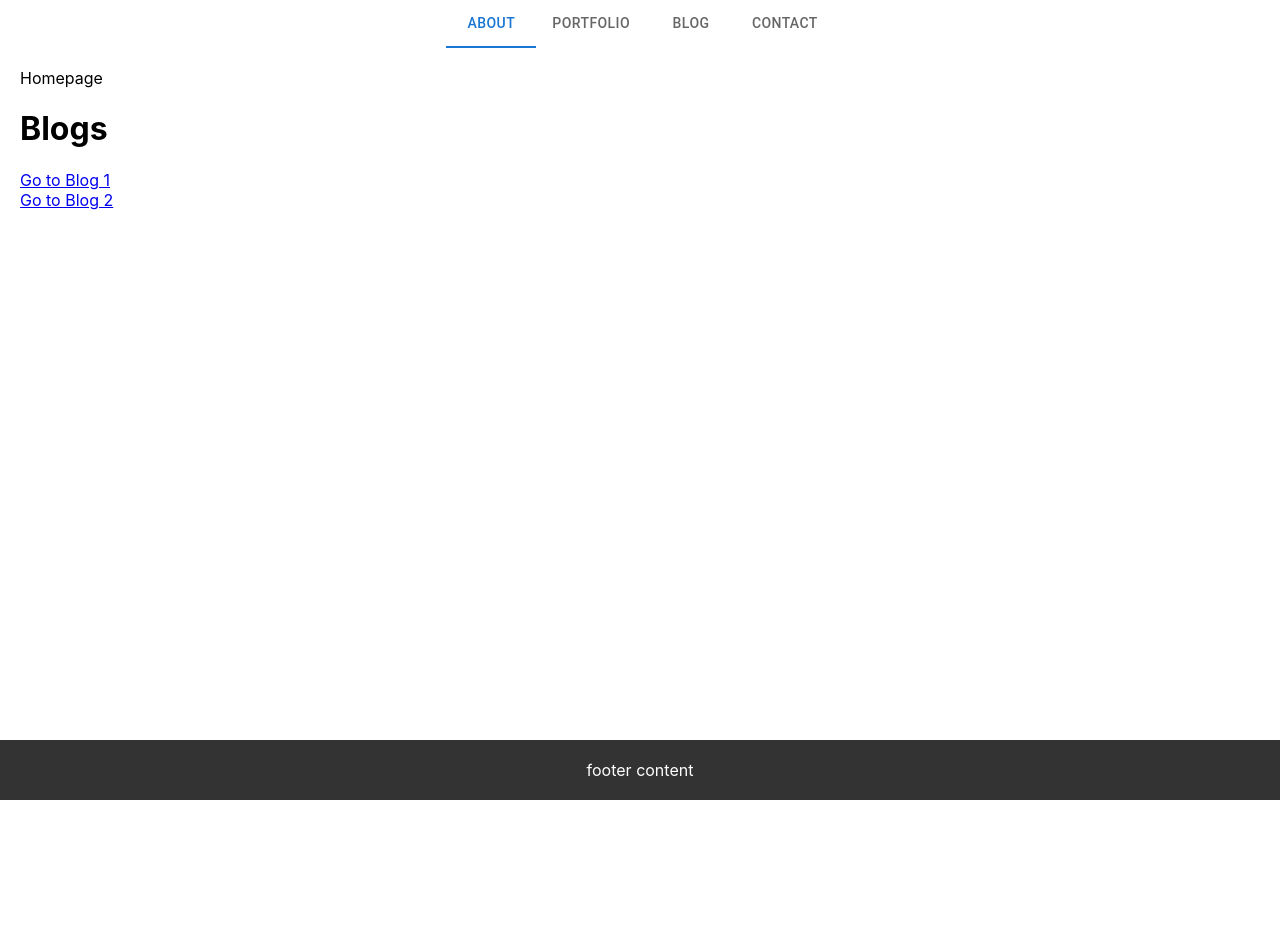
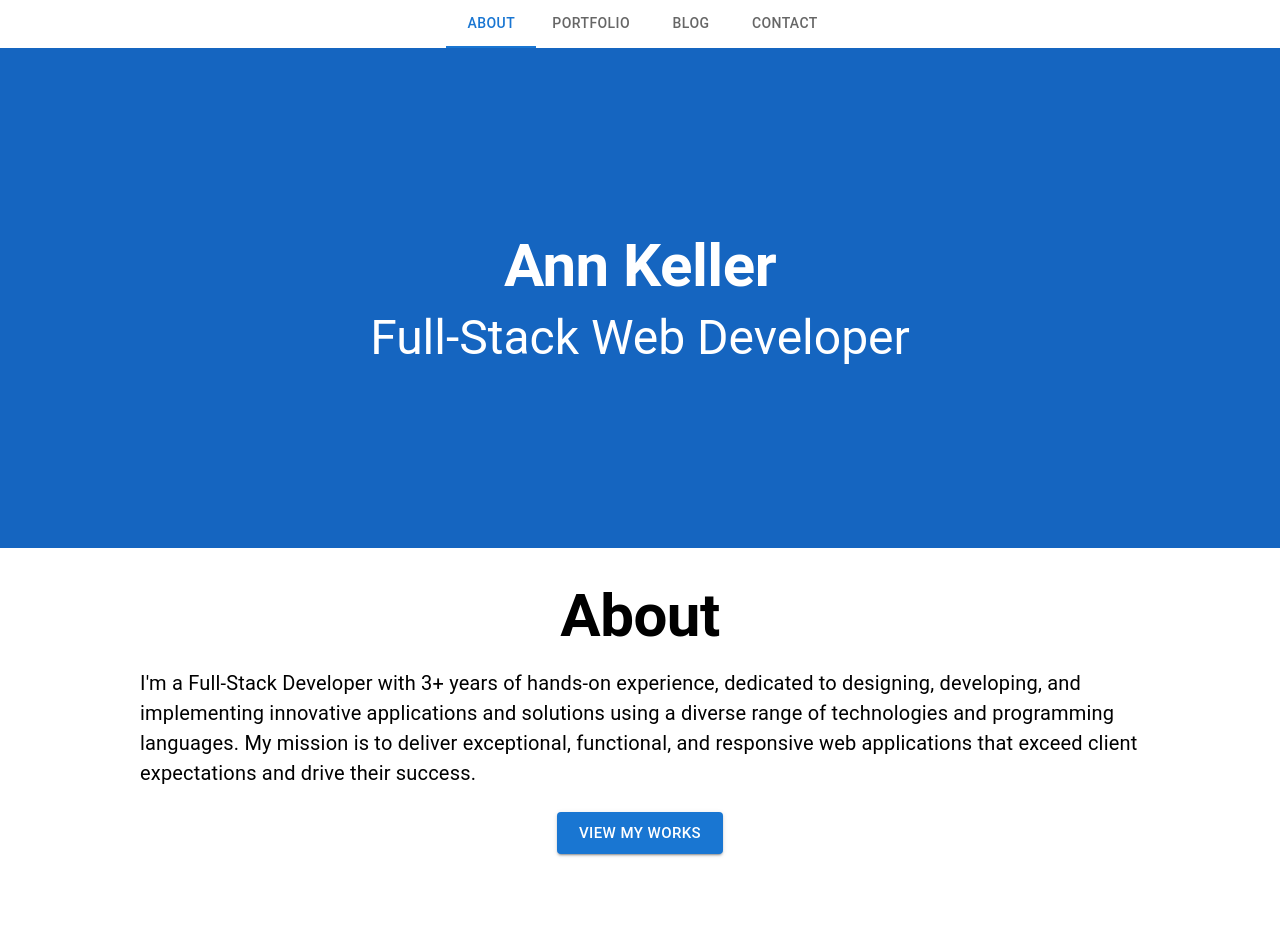
Before and after one commit to annsuparada/portfolio-typescript, a React (Create React App) app in the folder client/: page / in a window 1280 px wide. Shown: the top 952 px of the page. Before the commit the page ends 800 px from the top, so only its background shows below. Built offline with nearby package versions, Linux system fonts and the light colour scheme.

Commit message:
update layout page, create header component

```diff
--- a/client/src/App.css
+++ b/client/src/App.css
@@ -4,12 +4,13 @@
     min-height: 100vh;
   }
 
+  /* Body styles */
 .body {
     flex-grow: 1;
   }
 
-  /* Body styles */
-.body {
+  /* Homepage content styles */
+.content {
     padding: 20px;
   }
 
--- /dev/null
+++ b/client/src/components/Header.tsx
@@ -0,0 +1,75 @@
+import { Box, Button, Typography } from '@mui/material'
+import React from 'react'
+
+const styles = {
+  header: {
+    width: '100%',
+    height: 500,
+    backgroundColor: 'primary.dark',
+    display: 'flex',
+    justifyContent: 'center',
+    alignItems: 'center',
+  },
+  innerBox: {
+    width: 800,
+    height: 300,
+    padding: 2,
+    backgroundColor: 'primary.dark',
+    display: 'flex',
+    flexDirection: 'column',
+    justifyContent: 'center',
+    alignItems: 'center',
+  },
+  bottomBox: {
+    width: '100%',
+    height: 500,
+    backgroundColor: 'white',
+    display: 'flex',
+    justifyContent: 'center',
+  },
+  innerBottomBox: {
+    maxWidth: 1000,
+    padding: 2,
+    backgroundColor: 'white',
+    display: 'flex',
+    flexDirection: 'column',
+    alignItems: 'center',
+  },
+}
+
+const Header: React.FC = () => {
+  return (
+    <div>
+      <Box sx={styles.header}>
+        <Box sx={styles.innerBox}>
+          <Typography variant="h2" fontWeight="bold" color="white">
+            Ann Keller
+          </Typography>
+          <Typography variant="h3" mt={1} color="white">
+            Full-Stack Web Developer
+          </Typography>
+        </Box>
+      </Box>
+      <Box sx={styles.bottomBox}>
+        <Box sx={styles.innerBottomBox}>
+          <Typography variant="h2" fontWeight="bold" mt={2}>
+            About
+          </Typography>
+          <Typography variant="body1" paragraph fontSize={20} mt={2} mb={3}>
+            I'm a Full-Stack Developer with 3+ years of hands-on experience,
+            dedicated to designing, developing, and implementing innovative
+            applications and solutions using a diverse range of technologies and
+            programming languages. My mission is to deliver exceptional,
+            functional, and responsive web applications that exceed client
+            expectations and drive their success.
+          </Typography>
+          <Button variant="contained" size="large">
+            View My Works
+          </Button>
+        </Box>
+      </Box>
+    </div>
+  )
+}
+
+export default Header
--- a/client/src/pages/Home.tsx
+++ b/client/src/pages/Home.tsx
@@ -1,11 +1,14 @@
 import React from 'react'
 import Blogs from '../components/Blogs'
+import Header from '../components/Header'
 
 const Home: React.FC = () => {
   return (
     <div>
-      Homepage
-      <Blogs />
+      <Header />
+      <div className="content">
+        <Blogs />
+      </div>
     </div>
   )
 }
```
